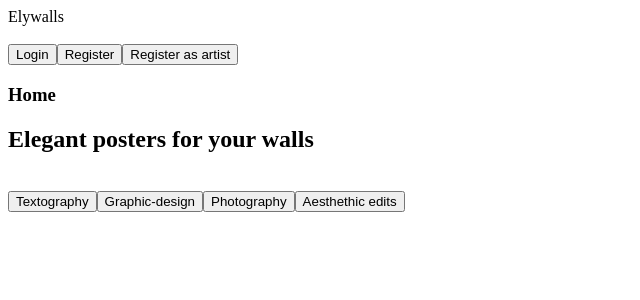
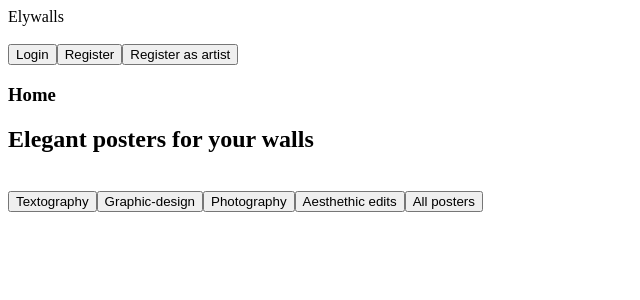
Before and after one commit to saakethtypes/elywalls, a React (Create React App) app in the folder elyreacts/: page / in a window 1280 px wide. Shown: the top 300 px of the page, without its empty margins (0-640 px from the left). Built offline with nearby package versions, Linux system fonts and the light colour scheme.

Commit message:
fend routing basic

```diff
--- a/elyreacts/src/components/Home.js
+++ b/elyreacts/src/components/Home.js
@@ -33,6 +33,10 @@ export const Home = () => {
     let path = `/photography`;
     history.push(path);
   }
+  const routeA = () =>{
+    let path = `/all`;
+    history.push(path);
+  }
     return (
         <div>
           <h3>Home</h3>
@@ -43,6 +47,7 @@ export const Home = () => {
             <button onClick={routeG}>Graphic-design</button>
             <button onClick={routePh}>Photography</button>
             <button onClick={routePs}>Aesthethic edits</button>
+            <button onClick={routeA}>All posters</button>
         </div>
     )
 }
```
